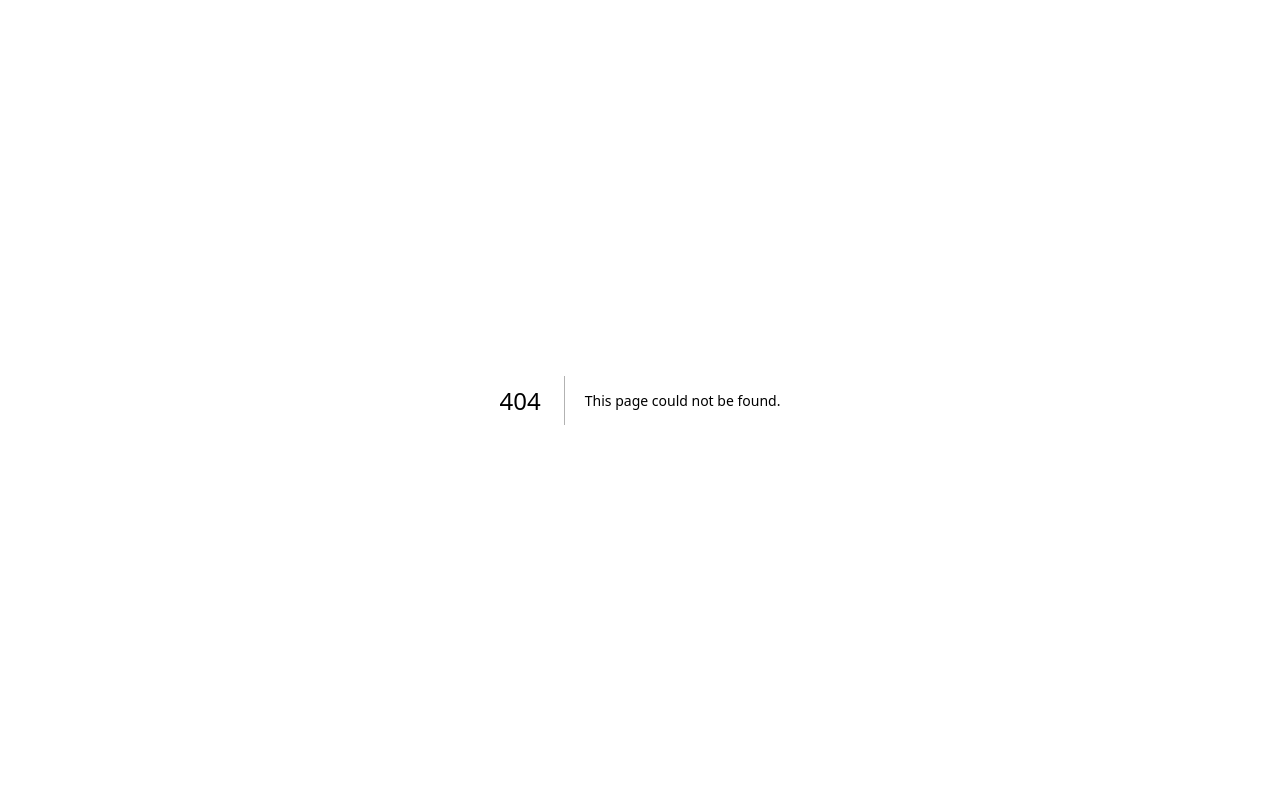
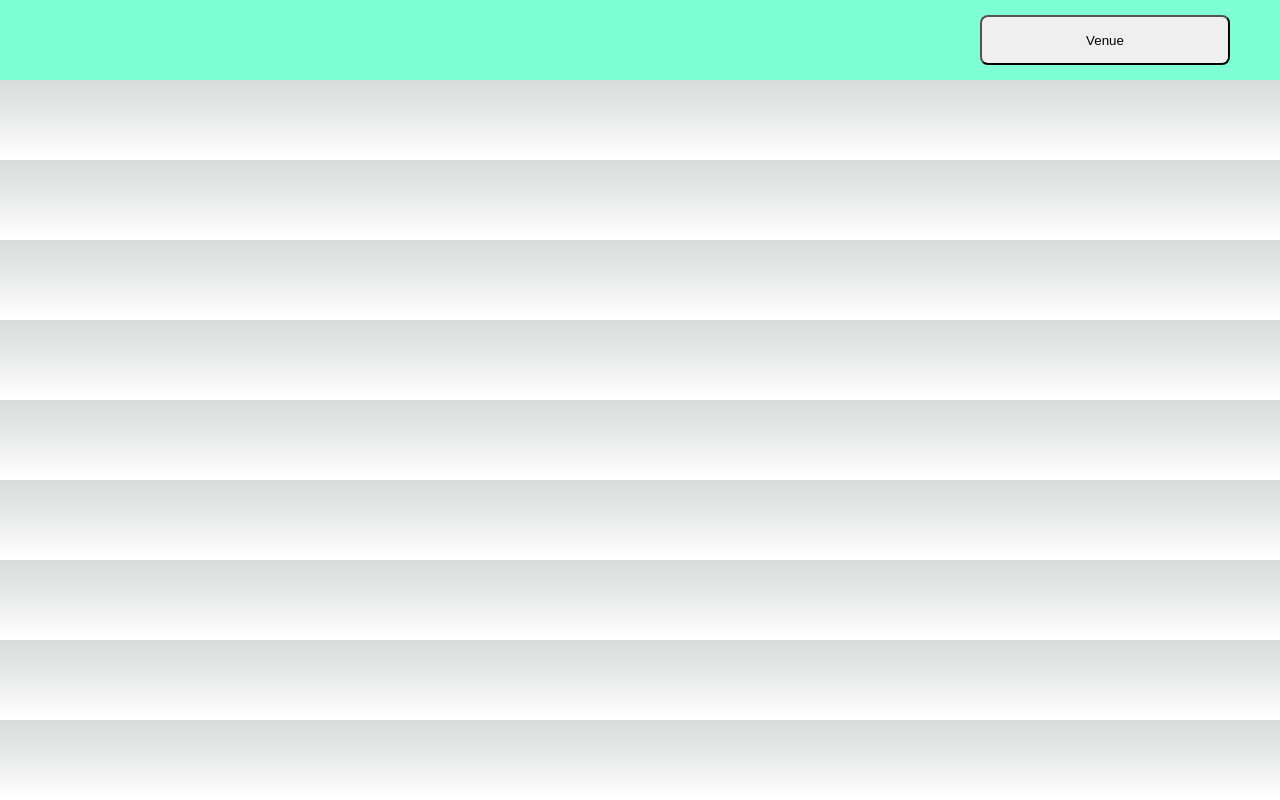
Before and after one commit to vedang1010/COEP-Tech-Hackathon, a Next.js app: page /venuelist in a window 1280 px wide. Before the commit this address had no page. Built offline with nearby package versions, Linux system fonts and the light colour scheme.

Commit message:
foldes init

```diff
--- /dev/null
+++ b/components/Navbar.js
@@ -0,0 +1,40 @@
+"use client"
+// import React from 'react'
+
+import { styled } from "styled-components"
+// import BookingList from "./VenueList"
+import { useRouter } from "next/navigation"
+
+const Navbar = () => {
+    const router = useRouter();
+    const handlePageChange = () => {
+        router.push('/venuelist')
+    }
+
+
+    return (
+        <NavbarContainer>
+                <VenueListButton onClick={ handlePageChange}>Venue</VenueListButton>
+
+        </NavbarContainer>
+    )
+}
+const VenueListButton = styled.button`
+    margin: 50px;
+    width: 250px;
+    height: 50px;
+    border-radius: 8px;
+    cursor: pointer;
+`
+const NavbarContainer = styled.div`
+    width: 100vw;
+    height: 10vh;
+    background-color: aquamarine;
+    display: flex;
+    justify-content: flex-end;
+    /* justify-content: center; */
+    align-items: center;
+    color: black;
+`
+
+export default Navbar
--- /dev/null
+++ b/components/VenueList.js
@@ -0,0 +1,11 @@
+import React from 'react'
+
+const BookingList = () => {
+  return (
+    <div>
+
+    </div>
+  )
+}
+
+export default BookingList
--- a/package.json
+++ b/package.json
@@ -9,9 +9,11 @@
     "lint": "next lint"
   },
   "dependencies": {
+    "next": "14.1.4",
     "react": "^18",
     "react-dom": "^18",
-    "next": "14.1.4"
+    "react-router-dom": "^6.22.3",
+    "styled-components": "^6.1.8"
   },
   "devDependencies": {
     "eslint": "^8",
--- /dev/null
+++ b/src/app/venuelist/page.js
@@ -0,0 +1,12 @@
+import React from 'react'
+import Navbar from '../../../components/Navbar'
+
+const page = () => {
+  return (
+    <Navbar>
+
+    </Navbar>
+  )
+}
+
+export default page
```
Also changed, not shown: components/Layout.js (added, +11 -0 lines), src/app/home/page.js (added, +12 -0 lines), 1 other file (tests, documents, lock files or other folders).
